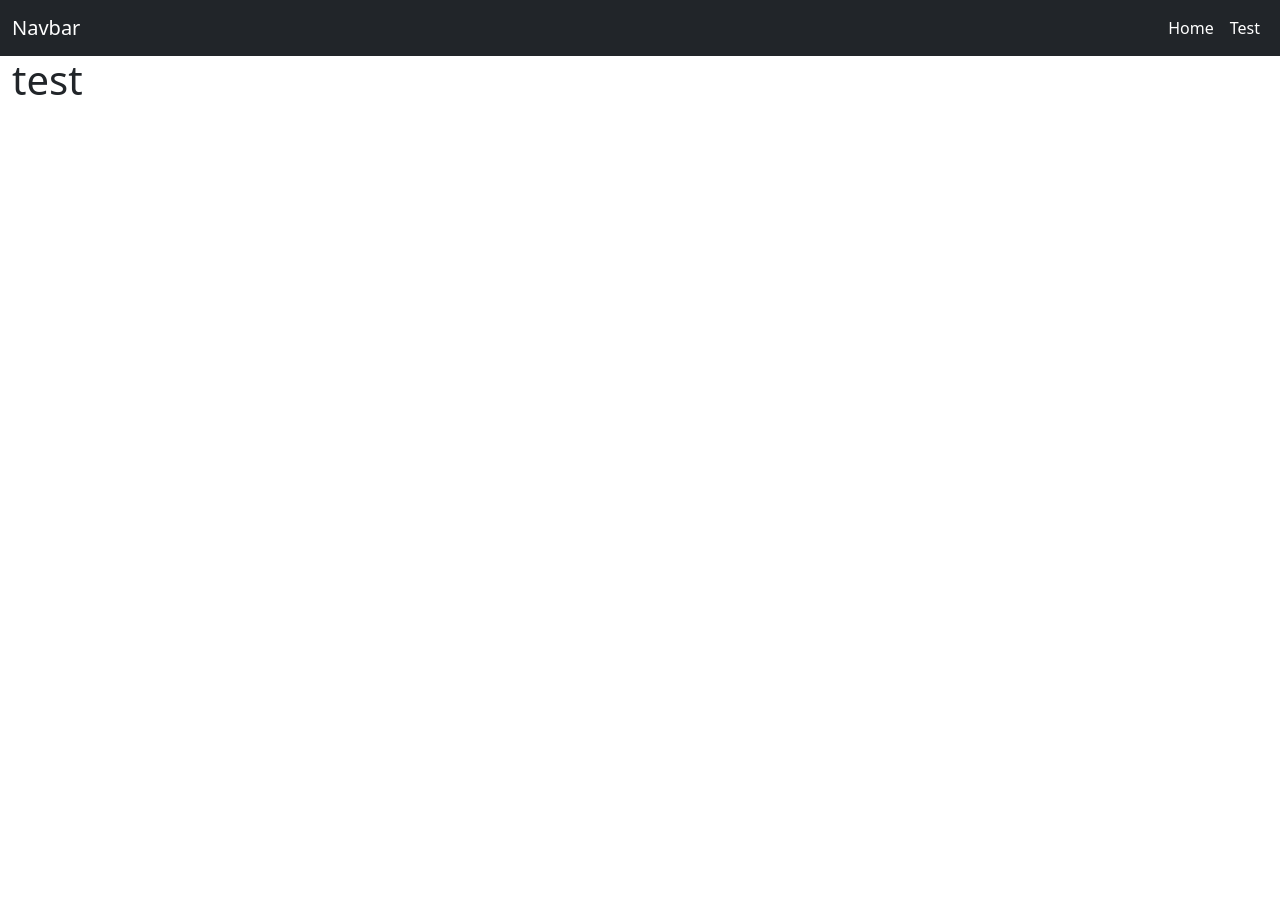
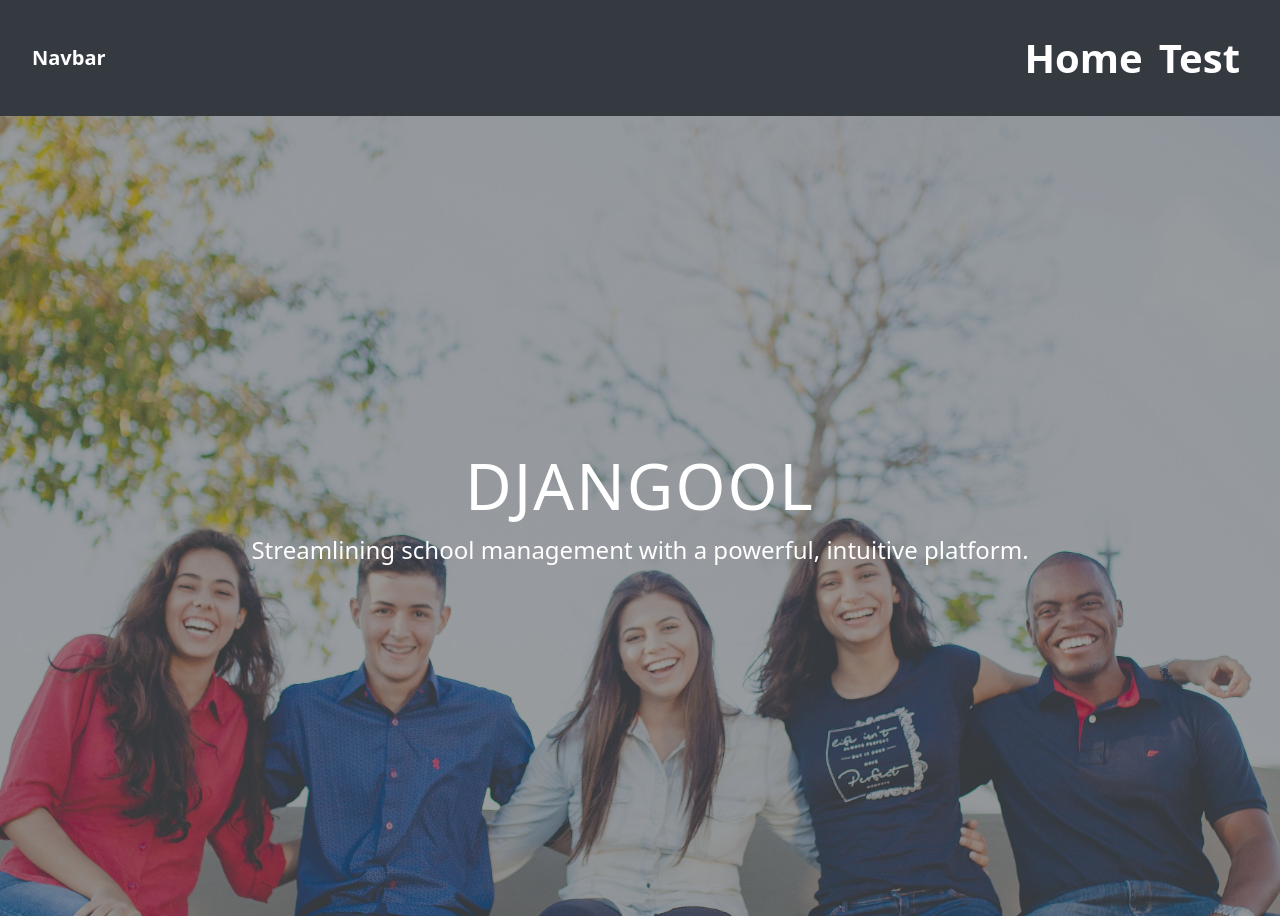
Before and after one commit to MLankaoui/djangool, a Django app: page / in a window 1280 px wide. Before the commit the page ends 95 px from the top, so only its background shows below. Run offline with Django 5.2, Linux system fonts and the light colour scheme; some libraries are stand-ins or nearby versions.

Commit message:
finish navbar  with the hero section styling.

```diff
--- /dev/null
+++ b/static/assets/style/hero.css
@@ -0,0 +1,44 @@
+.hero-section {
+        position: relative;
+        height: 100vh;
+        background-image: url('../images/hero-image.jpg');
+        background-position: center;
+        background-repeat: no-repeat;
+        background-size: cover;
+        background-attachment: fixed;
+        display: flex;  /* Centers the content */
+        justify-content: center;  /* Centers horizontally */
+        align-items: center;  /* Centers vertically */
+}
+
+.hero-section::before {
+        content: '';
+        position: absolute;
+        top: 0;
+        left: 0;
+        width: 100%;
+        height: 100%;
+        background-color: rgba(52, 58, 64, 0.5);
+        z-index: 1;
+        background-color: none;
+}
+
+.content {
+        position: relative;
+        z-index: 2; /* Ensures content is above the overlay */
+        text-align: center;
+        color: #fff; /* Makes text white to contrast against the dark overlay */
+}
+
+.content h1 {
+        font-size: 4rem;
+        margin-bottom: 0.5rem;
+        text-transform: uppercase;
+        letter-spacing: 2px;
+}
+
+.content p {
+        font-size: 1.5rem;
+        margin-top: 0;
+        font-weight: 300; /* Lightens the weight for a cleaner look */
+}
--- /dev/null
+++ b/static/main.css
@@ -0,0 +1,13 @@
+* {
+        margin: 0;
+        padding: 0;
+        box-sizing: border-box;
+
+}
+
+#nav {
+        padding: 20px;
+        font-size: 40px;
+        font-weight: 900;
+        background-color: #343a40;
+}
--- a/templates/base.html
+++ b/templates/base.html
@@ -1,17 +1,20 @@
 {% load django_bootstrap5 %}
+{% load static %}
 <!DOCTYPE html>
 <html lang="en">
 <head>
         <meta charset="UTF-8">
         <meta name="viewport" content="width=device-width, initial-scale=1.0">
         <title>DJANGOOL</title>
+        <link rel="stylesheet" href="{% static 'main.css' %}">
+        <link rel="stylesheet" href="{% static 'assets/style/hero.css' %}">
         {% bootstrap_css %}
 
 </head>
 <body>
         {% bootstrap_javascript %}
         {% block navbar %} {% endblock %}
-        <div class="container-fluid">
+        <div>
                 {% block content %} {% endblock content  %}
         </div>
 </body>
--- /dev/null
+++ b/templates/landing/hero.html
@@ -0,0 +1,6 @@
+<div class="hero-section">
+        <div class="content">
+            <h1>DJANGOOL</h1>
+            <p>Streamlining school management with a powerful, intuitive platform.</p>
+        </div>
+</div>
--- a/templates/landing/index.html
+++ b/templates/landing/index.html
@@ -3,5 +3,5 @@
         {% include 'landing/navbar.html' %}
 {% endblock navbar %}
 {% block content %}
-        <h1>test</h1>
+        {% include 'landing/hero.html' %}
 {% endblock content %}
--- a/templates/landing/navbar.html
+++ b/templates/landing/navbar.html
@@ -1,13 +1,13 @@
-<nav class="navbar navbar-expand-lg navbar-dark bg-dark">
+<nav class="navbar navbar-expand-lg navbar-dark" id="nav">
         <div class="container-fluid">
-          <a class="navbar-brand" href="#">Navbar</a>
+          <a class="navbar-brand" href="{% url 'home' %}">Navbar</a>
           <button class="navbar-toggler" type="button" data-bs-toggle="collapse" data-bs-target="#navbarSupportedContent" aria-controls="navbarSupportedContent" aria-expanded="false" aria-label="Toggle navigation">
             <span class="navbar-toggler-icon"></span>
           </button>
           <div class="collapse navbar-collapse" id="navbarSupportedContent">
             <ul class="navbar-nav ms-auto mb-2 mb-lg-0">
               <li class="nav-item">
-                <a class="nav-link active" aria-current="page" href="#">Home</a>
+                <a class="nav-link active" aria-current="page" href="{% url 'home' %}">Home</a>
               </li>
               <li class="nav-item">
                 <a class="nav-link active" aria-current="page" href="#">Test</a>
```
Also changed, not shown: static/assets/images/hero-image.jpg (added).
